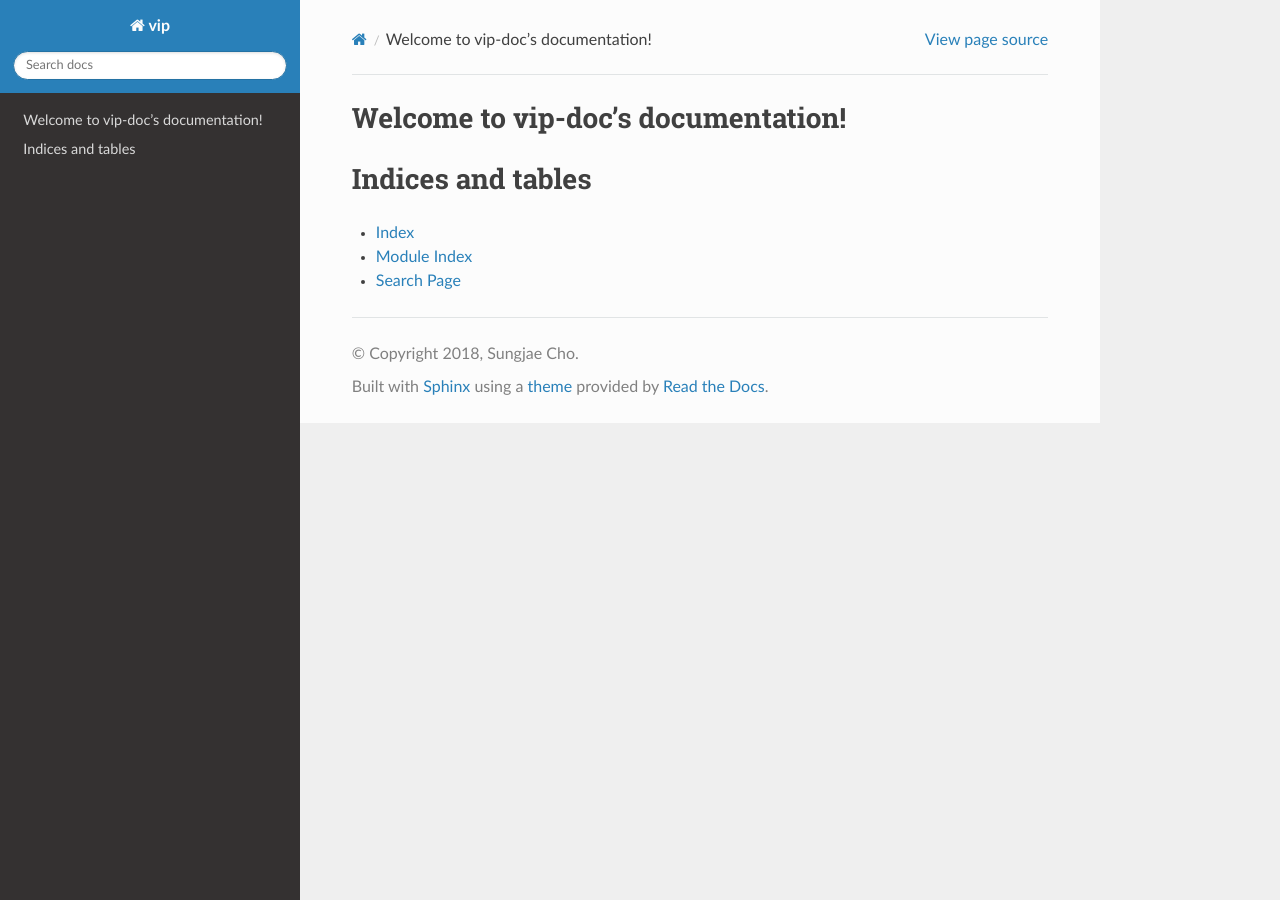
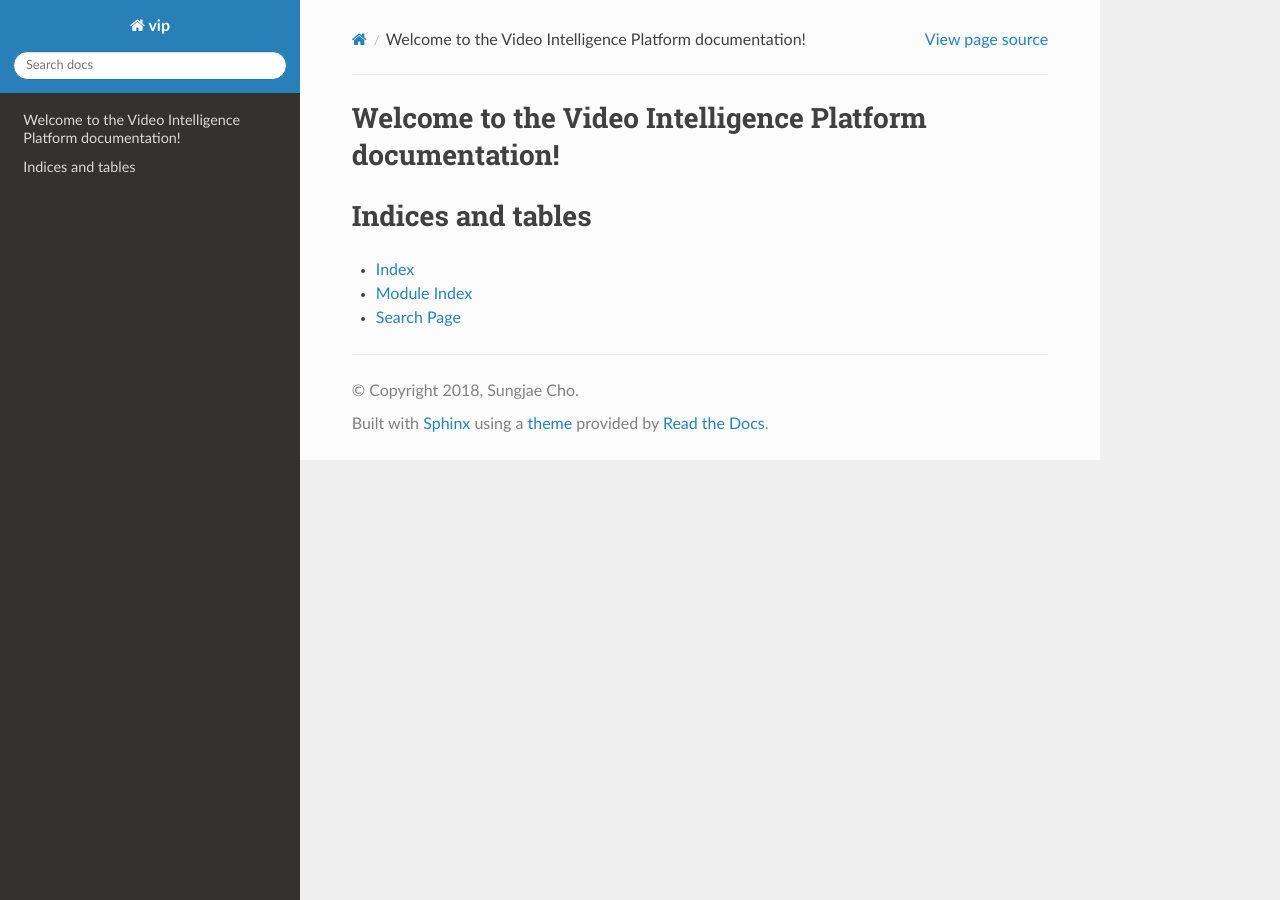
Before and after one commit to videoturingtest/doc, a Sphinx documentation site: the page built from docs/source/index.rst, in a window 1280 px wide. Built offline with Sphinx 7.4.7 and the Read the Docs theme 2.0.0, drawn with Linux system fonts in a browser that asks for light colours.

Commit message:
The title changed.

```diff
--- a/docs/source/index.rst
+++ b/docs/source/index.rst
@@ -3,7 +3,7 @@
    You can adapt this file completely to your liking, but it should at least
    contain the root `toctree` directive.
 
-Welcome to vip-doc's documentation!
+Welcome to the Video Intelligence Platform documentation!
 ===================================
 
 .. toctree::
```
